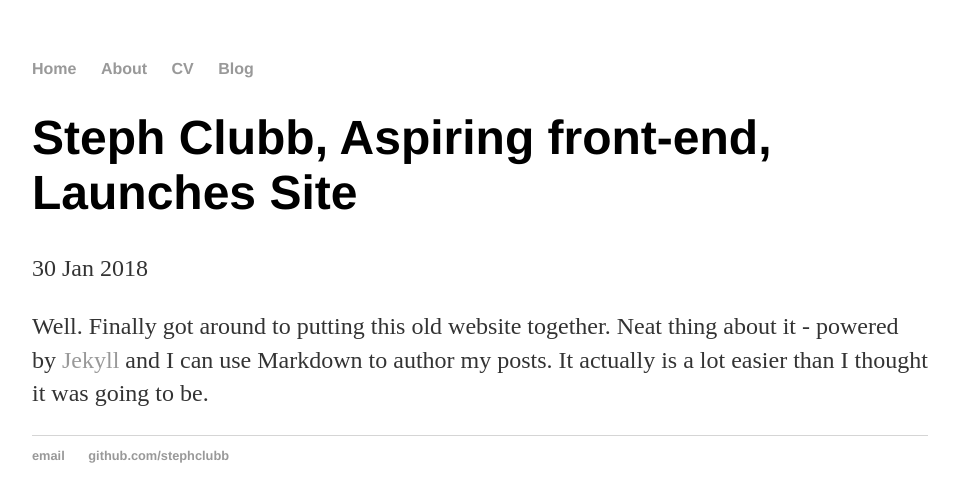
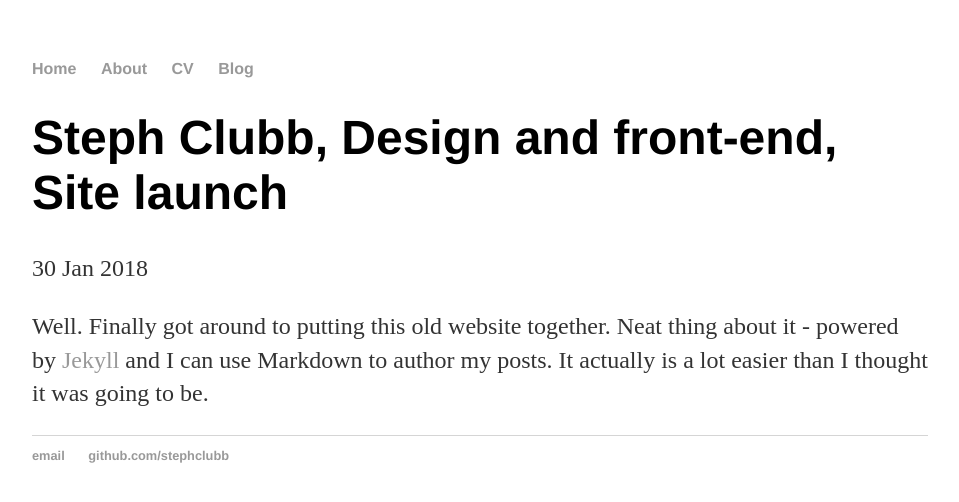
Before and after one commit to stephclubb/jekyll_blog, a Jekyll site: the page built from _posts/2018-01-30-clubb-site-launched.md, in a window 1280 px wide. Shown: the top 502 px of the page, without its empty margins (160-1119 px from the left). Built offline with Jekyll 4.4.1, drawn with Linux system fonts in a browser that asks for light colours.

Commit message:
Update 2018-01-30-clubb-site-launched.md
title update

```diff
--- a/_posts/2018-01-30-clubb-site-launched.md
+++ b/_posts/2018-01-30-clubb-site-launched.md
@@ -1,6 +1,6 @@
 ---
 layout: post
-title: "Steph Clubb, Aspiring front-end, Launches Site"
+title: "Steph Clubb, Design and front-end, Site launch"
 date: 2018-01-30
 ---
 
```
